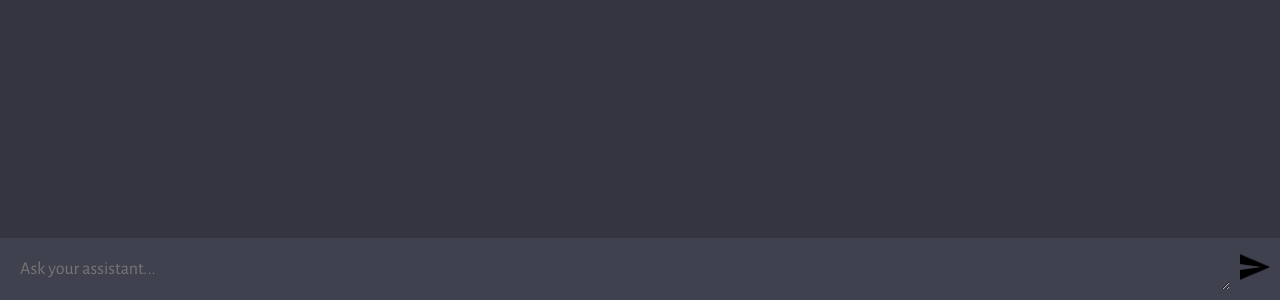
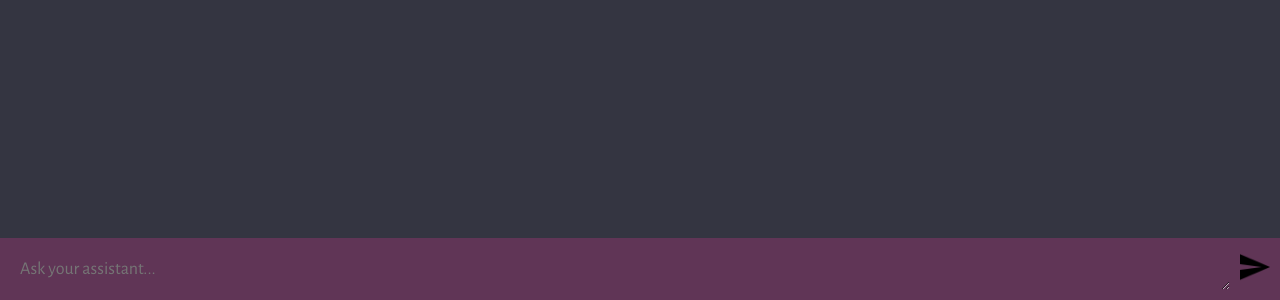
Before and after one commit to tussharsingh4/Personal-Assistant, a website built with Vite: page client/index.html in a window 1280 px wide. Shown: the part 500-800 px from the top of the page. Built offline with nearby package versions, Linux system fonts and the light colour scheme.

Commit message:
Update style.css

```diff
--- a/client/style.css
+++ b/client/style.css
@@ -8,7 +8,7 @@
 }
 
 body {
-  background: #4380c1;
+  background: #43bcce;
 }
 
 #app {
@@ -50,7 +50,7 @@ body {
 }
 
 .ai {
-  background: #40414F;
+  background: #353641;
 }
 
 .chat {
@@ -117,7 +117,7 @@ form {
   max-width: 1280px;
   margin: 0 auto;
   padding: 10px;
-  background: #40414F;
+  background: #603556;
 
   display: flex;
   flex-direction: row;
```
